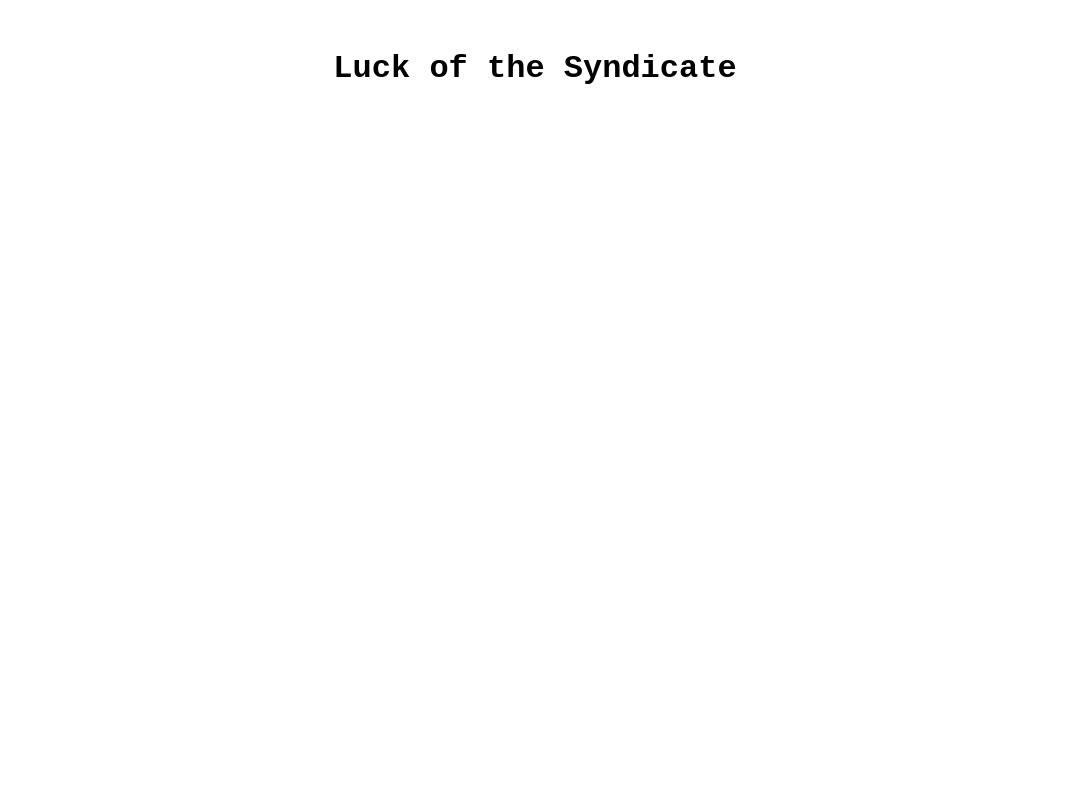
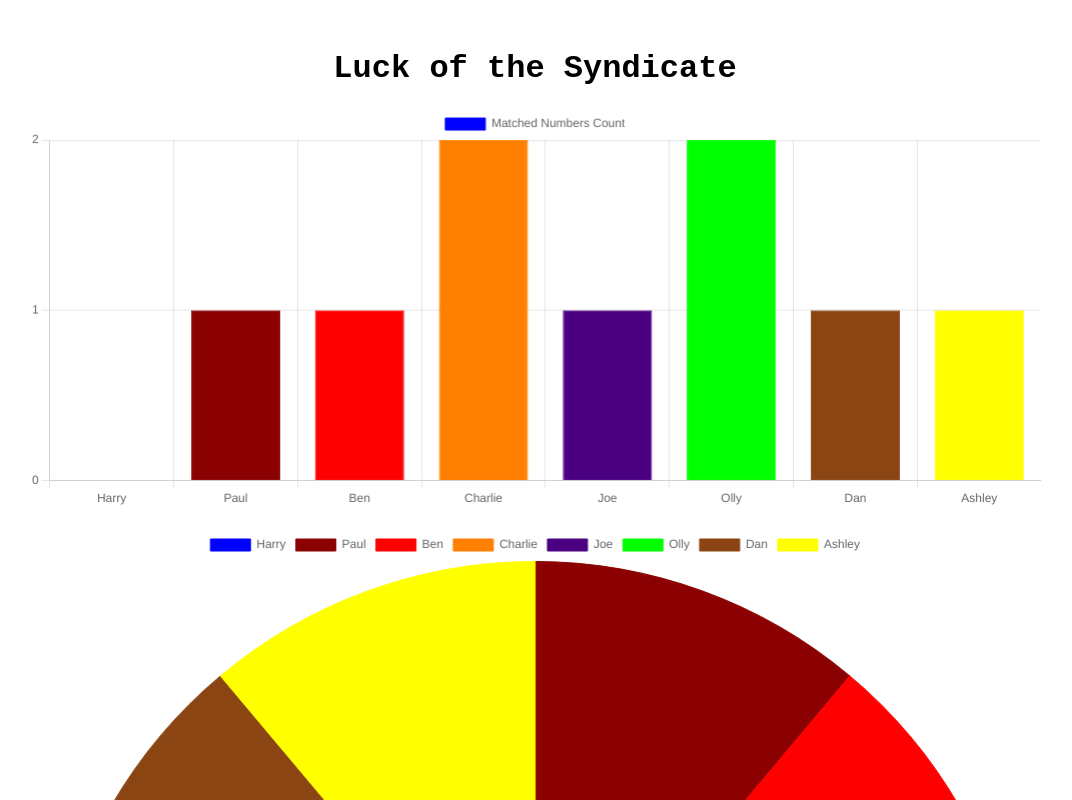
Before and after one commit to HarryPaterson/luckofthesyndicate, a plain HTML site: page index.html in a window 1280 px wide. Shown: the top 800 px of the page, without its empty margins (105-1177 px from the left). Drawn offline with nearby package versions, Linux system fonts and the light colour scheme; a web font is replaced by a local one.

Commit message:
Add files via upload

```diff
--- a/index.html
+++ b/index.html
@@ -35,7 +35,7 @@
 
   <script>
     // Provided lottery numbers
-    const lotteryNumbers = [2, 15, 18, 25, 57, 58, 53, 2, 20, 39, 40, 47, 4, 8, 13, 22, 24, 33, 47, 1, 5, 6, 18, 22, 29, 40, 9, 13, 16, 21, 22, 44, 53 36];
+    const lotteryNumbers = [2, 15, 18, 25, 57, 58, 53, 2, 20, 39, 40, 47, 4, 8, 13, 22, 24, 33, 47, 1, 5, 6, 18, 22, 29, 40, 9];
 
     // Define chosen numbers for each person
     const people = {
```
